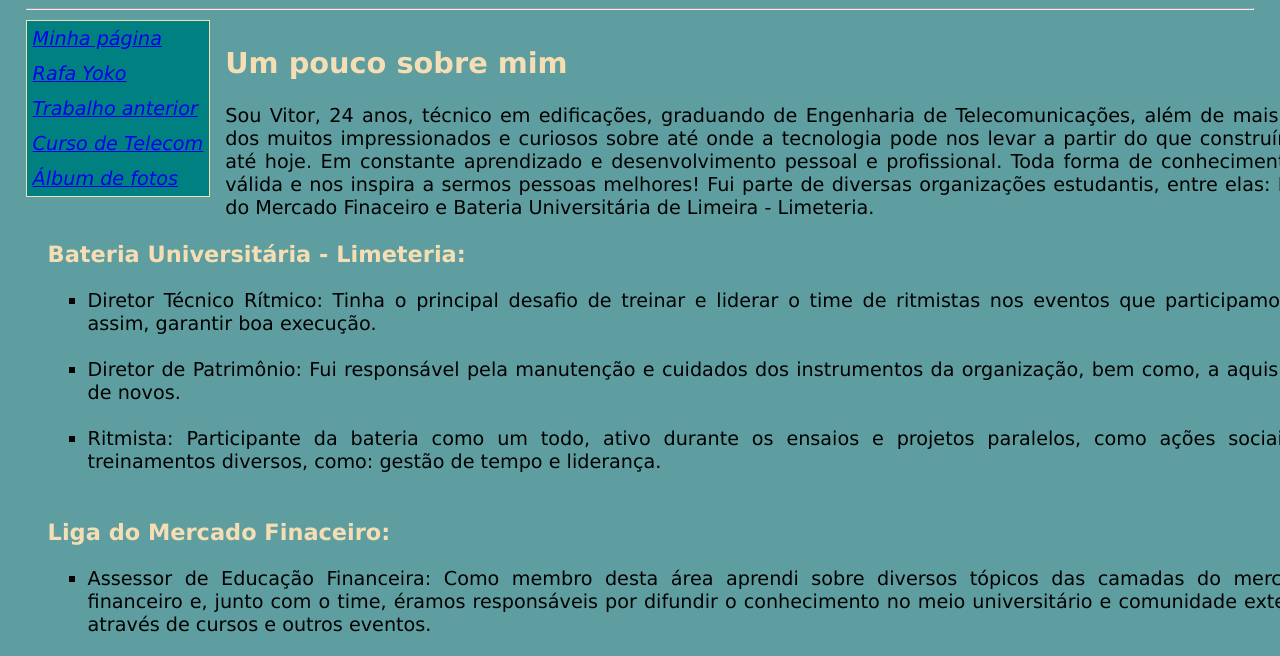
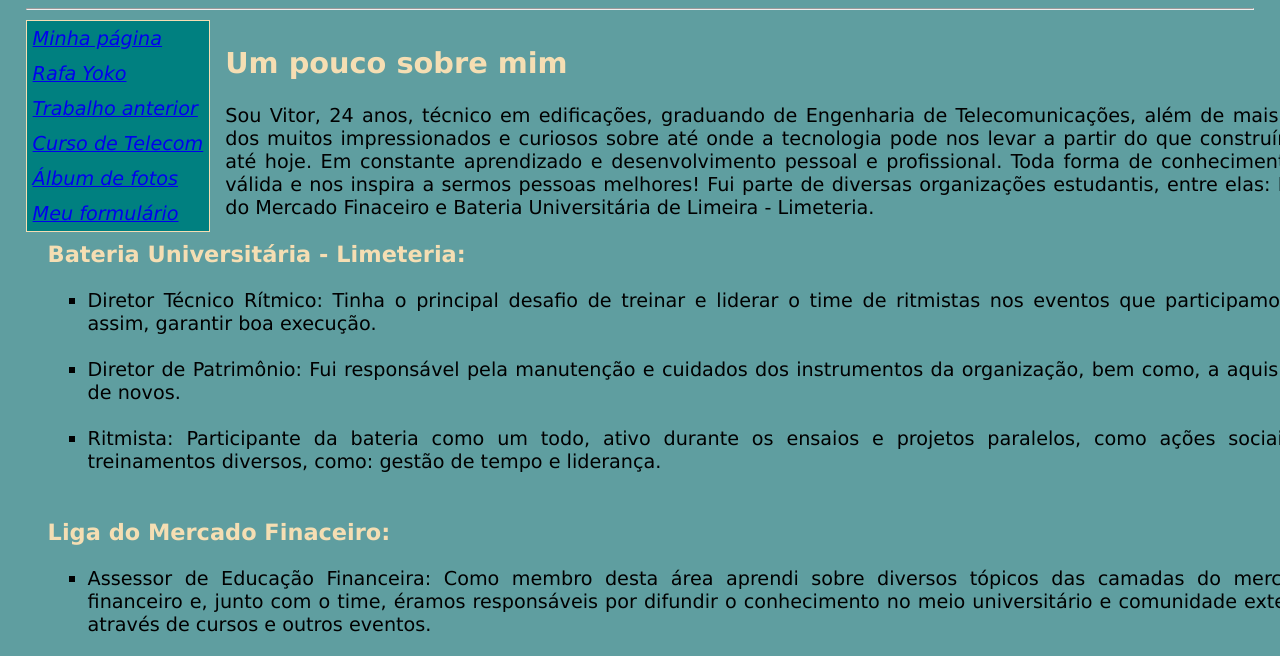
Before and after one commit to Vcintrao/ProgWeb, a website: page Atividade5.html in a window 1280 px wide. Shown: the part 123-779 px from the top of the page. Drawn offline with Linux system fonts and the light colour scheme.

Commit message:
Adição do link para o formulário

```diff
--- a/Atividade5.html
+++ b/Atividade5.html
@@ -15,6 +15,7 @@
         <a href="https://vcintrao.github.io/ProgWeb/Atividade3.html"target="_blank" rel="external">Trabalho anterior</a>
         <a href="https://www.ft.unicamp.br/pt-br/graduacao/cursos/et"target="_blank" rel="external">Curso de Telecom</a>
         <a href="https://vcintrao.github.io/ProgWeb/Atividade6.html"target="_blank" rel="external">Álbum de fotos</a>
+        <a href="https://vcintrao.github.io/ProgWeb-frontend-formulario/"target="_blank" rel="external">Meu formulário</a>
     </section>
 
     <section class="sobremim">
```
